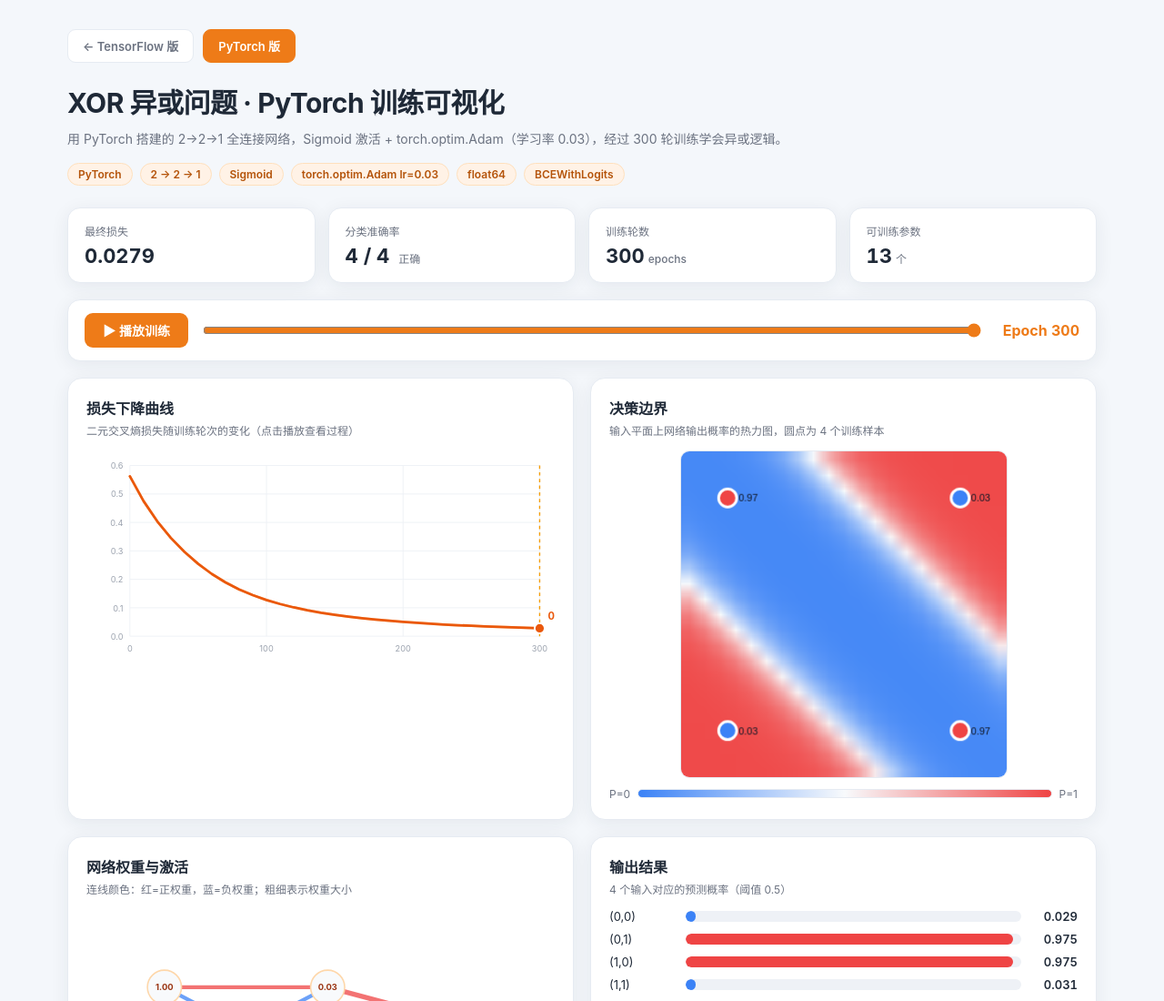
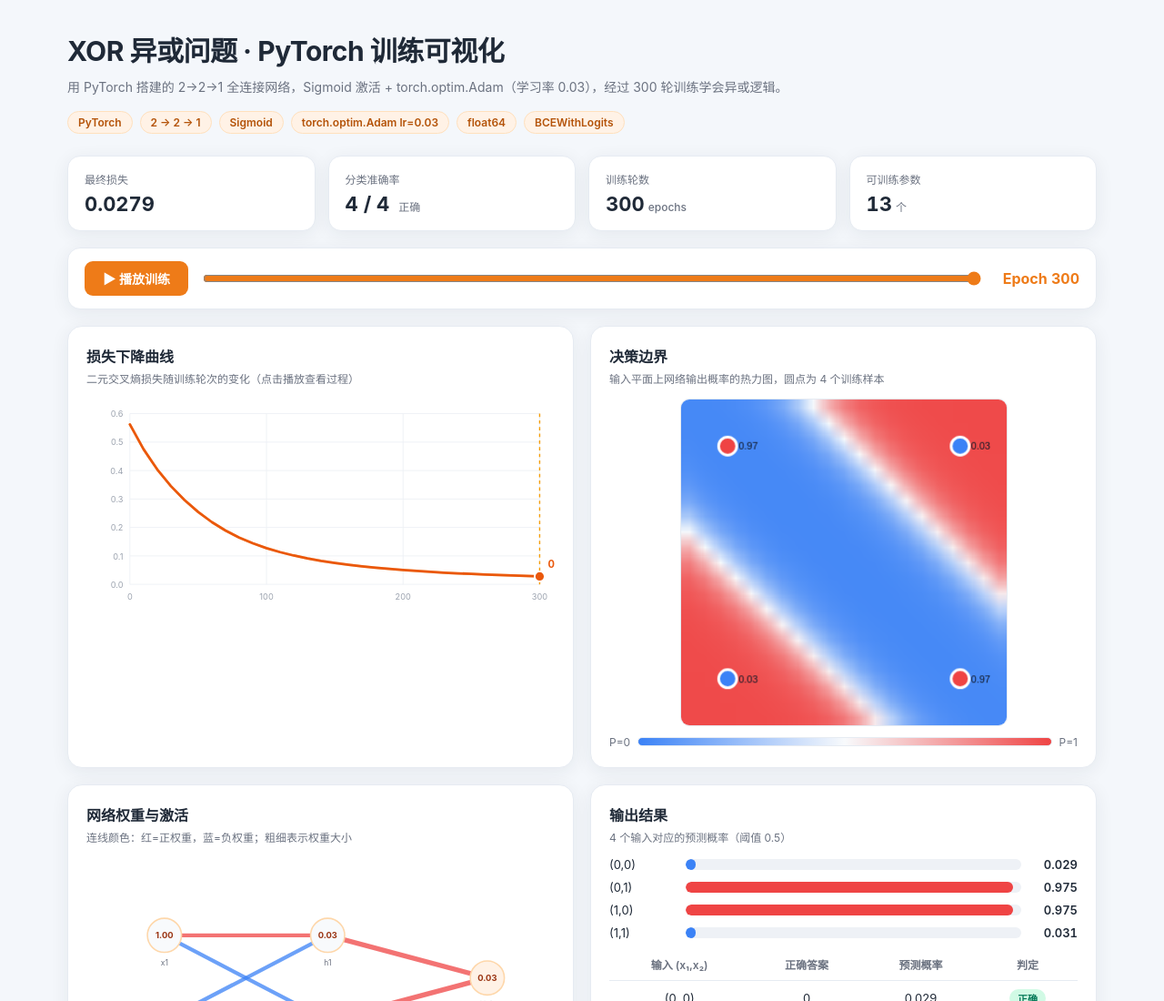
Before and after one commit to qwewja/qwewja.github.io, a plain HTML site: page pytorch.html in a window 1280 px wide. Shown: the top 1100 px of the page at 91% size. Drawn offline with Linux system fonts and the light colour scheme.

Commit message:
Add files via upload

```diff
--- a/pytorch.html
+++ b/pytorch.html
@@ -3,7 +3,7 @@
 <head>
 <meta charset="UTF-8">
 <meta name="viewport" content="width=device-width, initial-scale=1.0">
-<title>XOR 神经网络训练可视化 · PyTorch 版</title>
+<title>XOR 神经网络训练可视化 · PyTorch</title>
 <style>
   :root{
     --bg:#f4f7fb; --card:#ffffff; --line:#e6ebf2; --text:#1f2937;
@@ -15,11 +15,6 @@
     font-family:-apple-system,BlinkMacSystemFont,"Segoe UI","PingFang SC","Microsoft YaHei",sans-serif;}
   .wrap{max-width:1180px;margin:0 auto;padding:32px 24px 56px;}
   header h1{margin:0 0 8px;font-size:30px;letter-spacing:-.5px;}
-  .nav{display:flex;gap:10px;margin-bottom:20px;flex-wrap:wrap}
-  .nav a{text-decoration:none;padding:8px 16px;border-radius:9px;font-size:13px;font-weight:600;
-    border:1px solid var(--line);background:var(--card);color:var(--muted);transition:.15s}
-  .nav a:hover{border-color:var(--accent);color:var(--accent)}
-  .nav a.active{background:var(--accent);color:#fff;border-color:var(--accent)}
   header p{margin:0;color:var(--muted);font-size:14px;line-height:1.7}
   .badges{margin-top:14px;display:flex;flex-wrap:wrap;gap:8px}
   .badge{background:#fff2e6;color:#b45309;border:1px solid #ffe0bd;
@@ -77,10 +72,6 @@
 </head>
 <body>
 <div class="wrap">
-  <nav class="nav">
-    <a href="index.html">← TensorFlow 版</a>
-    <a class="active" href="pytorch.html">PyTorch 版</a>
-  </nav>
   <header>
     <h1>XOR 异或问题 · PyTorch 训练可视化</h1>
     <p>用 PyTorch 搭建的 2→2→1 全连接网络，Sigmoid 激活 + torch.optim.Adam（学习率 0.03），经过 300 轮训练学会异或逻辑。</p>
```
Also changed, not shown: index.html (+0 -9 lines).
